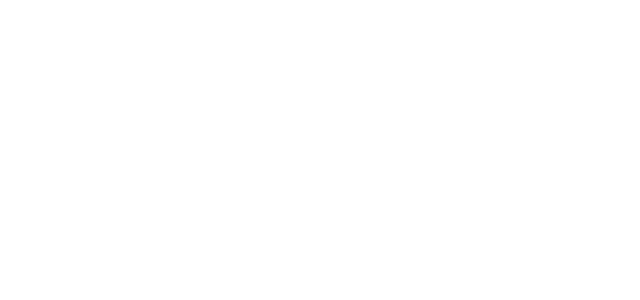
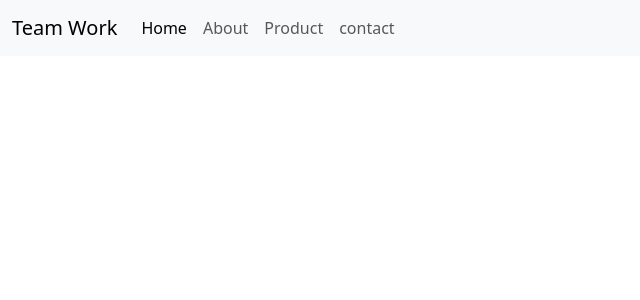
Before and after one commit to sandip1777/angular_batch_practice, an Angular app: page / in a window 1280 px wide. Shown: the top 300 px of the page, without its empty margins (0-640 px from the left). Built offline with nearby package versions, Linux system fonts and the light colour scheme.

Commit message:
navbar added to reader component

```diff
--- a/src/app/app.component.html
+++ b/src/app/app.component.html
@@ -1,2 +1,2 @@
-
-<amol-library></amol-library>
+<amol-reader></amol-reader>
+<router-outlet></router-outlet>
--- a/src/app/app.module.ts
+++ b/src/app/app.module.ts
@@ -16,7 +16,9 @@
     CardComponent,
     ContactComponent,
     LibraryComponent,
+    ReaderComponent,
     ReaderComponent
+
   ],
   imports: [
     BrowserModule,
--- a/src/app/reader/reader.component.html
+++ b/src/app/reader/reader.component.html
@@ -0,0 +1,25 @@
+<nav class="navbar navbar-expand-lg bg-body-tertiary">
+  <div class="container-fluid">
+    <a class="navbar-brand" href="#">Team Work</a>
+    <button class="navbar-toggler" type="button" data-bs-toggle="collapse" data-bs-target="#navbarSupportedContent" aria-controls="navbarSupportedContent" aria-expanded="false" aria-label="Toggle navigation">
+      <span class="navbar-toggler-icon"></span>
+    </button>
+    <div class="collapse navbar-collapse" id="navbarSupportedContent">
+      <ul class="navbar-nav me-auto mb-2 mb-lg-0">
+        <li class="nav-item">
+          <a class="nav-link active" aria-current="page" href="#">Home</a>
+        </li>
+        <li class="nav-item">
+          <a class="nav-link" href="#">About</a>
+        </li>
+        <li class="nav-item">
+          <a class="nav-link ">Product</a>
+        </li>
+        <li class="nav-item">
+          <a class="nav-link ">contact</a>
+        </li>
+      </ul>
+
+    </div>
+  </div>
+</nav>
--- a/src/index.html
+++ b/src/index.html
@@ -7,11 +7,12 @@
   <base href="/">
   <meta name="viewport" content="width=device-width, initial-scale=1">
   <link rel="icon" type="image/x-icon" href="favicon.ico">
+  <link href="https://cdn.jsdelivr.net/npm/bootstrap@5.3.3/dist/css/bootstrap.min.css" rel="stylesheet" integrity="sha384-QWTKZyjpPEjISv5WaRU9OFeRpok6YctnYmDr5pNlyT2bRjXh0JMhjY6hW+ALEwIH" crossorigin="anonymous">
 </head>
 
 <body>
   <app-root></app-root>
-
+  <script src="https://cdn.jsdelivr.net/npm/bootstrap@5.3.3/dist/js/bootstrap.bundle.min.js" integrity="sha384-YvpcrYf0tY3lHB60NNkmXc5s9fDVZLESaAA55NDzOxhy9GkcIdslK1eN7N6jIeHz" crossorigin="anonymous"></script>
 
 </body>
 
```
